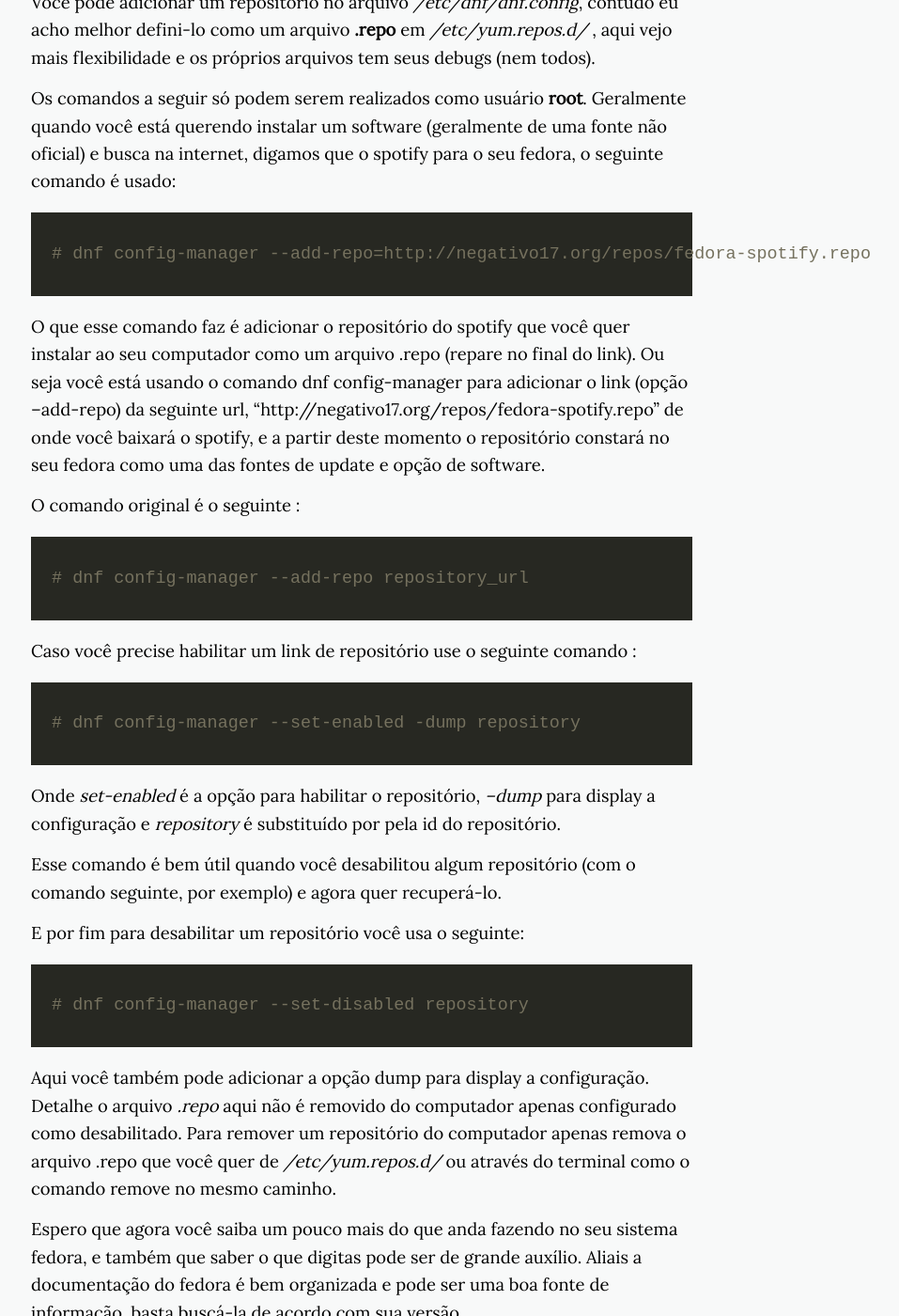
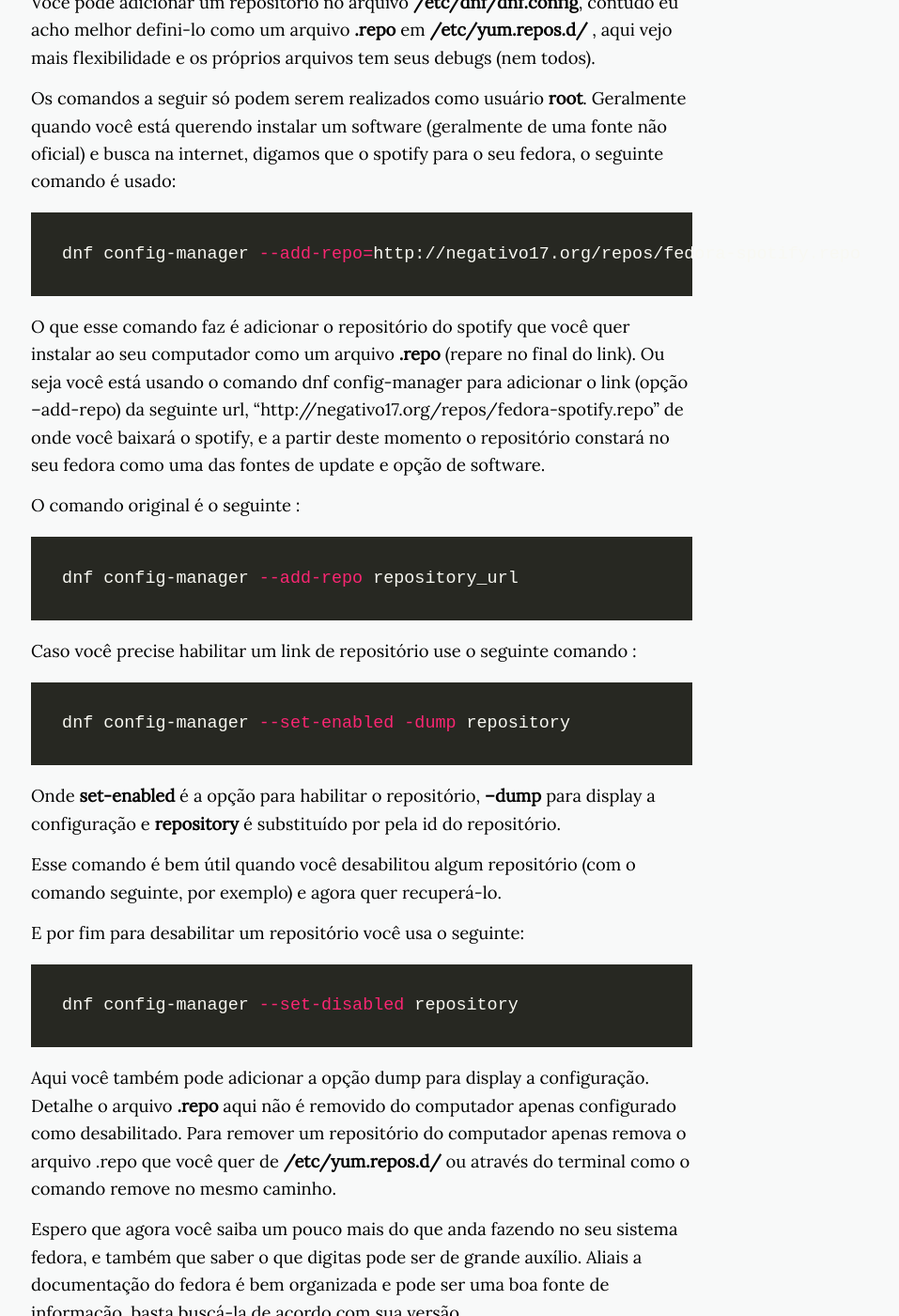
Before and after one commit to Nabucodono5or/Nabucodono5or.github.io, a Jekyll site: the page built from _posts/2018-01-13-comandos-repositorio.markdown, in a window 1280 px wide and 1400 px high, scrolled down 1423 px. Shown: the whole window at 94% size, without its empty margins (255-1212 px from the left). Built offline with Jekyll 4.4.1, drawn with Linux system fonts in a browser that asks for light colours; nearby versions of some CDN libraries.

Commit message:
correcao codigo comando habilitar repositorio

```diff
--- a/_posts/2018-01-13-comandos-repositorio.markdown
+++ b/_posts/2018-01-13-comandos-repositorio.markdown
@@ -15,24 +15,24 @@ Um dos comandos que eu mais colava e copiava era os comandos relacionados a habi
 <br />
 A seguir explicarei como adicionar, habilitar e desativar repositórios. Usaremos o comando dnf config-manager para nossa proposta.
 
-Você pode adicionar um repositório no arquivo _/etc/dnf/dnf.config_, contudo eu acho melhor defini-lo como um arquivo **.repo** em _/etc/yum.repos.d/_ , aqui vejo mais flexibilidade e os próprios arquivos tem seus debugs (nem todos).
+Você pode adicionar um repositório no arquivo **/etc/dnf/dnf.config**, contudo eu acho melhor defini-lo como um arquivo **.repo** em **/etc/yum.repos.d/** , aqui vejo mais flexibilidade e os próprios arquivos tem seus debugs (nem todos).
 
 Os comandos a seguir só podem serem realizados como usuário **root**.
 Geralmente quando você está querendo instalar um software (geralmente de uma fonte não oficial) e busca na internet, digamos que o spotify para o seu fedora, o seguinte comando é usado:
 
 ~~~ shell
 
-  # dnf config-manager --add-repo=http://negativo17.org/repos/fedora-spotify.repo
+   dnf config-manager --add-repo=http://negativo17.org/repos/fedora-spotify.repo
 
 ~~~
 
-O que esse  comando faz é adicionar o repositório do spotify que você quer instalar ao seu computador como um arquivo .repo (repare no final do link). Ou seja você está usando o comando dnf config-manager para adicionar o link (opção --add-repo) da seguinte url, "http://negativo17.org/repos/fedora-spotify.repo" de onde você baixará o spotify, e a partir deste momento o repositório constará no seu fedora como uma das fontes de update e opção de software.
+O que esse  comando faz é adicionar o repositório do spotify que você quer instalar ao seu computador como um arquivo **.repo** (repare no final do link). Ou seja você está usando o comando dnf config-manager para adicionar o link (opção --add-repo) da seguinte url, "http://negativo17.org/repos/fedora-spotify.repo" de onde você baixará o spotify, e a partir deste momento o repositório constará no seu fedora como uma das fontes de update e opção de software.
 
 O comando original é o seguinte :
 
 ~~~ shell
 
-  # dnf config-manager --add-repo repository_url
+   dnf config-manager --add-repo repository_url
 
 ~~~
 
@@ -40,11 +40,11 @@ Caso você precise habilitar um link de repositório use o seguinte comando :
 
 ~~~ shell
 
-  # dnf config-manager --set-enabled -dump repository
+   dnf config-manager --set-enabled -dump repository
 
 ~~~
 
-Onde _set-enabled_ é a opção para habilitar o repositório,  _–dump_ para display a configuração e _repository_ é substituído por pela id do repositório.
+Onde **set-enabled** é a opção para habilitar o repositório,  **–dump** para display a configuração e **repository** é substituído por pela id do repositório.
 
 Esse comando  é bem útil quando você desabilitou algum repositório (com o comando seguinte, por exemplo)  e agora quer recuperá-lo.
 
@@ -52,10 +52,10 @@ E por fim para desabilitar um repositório você usa o seguinte:
 
 ~~~ shell
 
-  # dnf config-manager --set-disabled repository
+   dnf config-manager --set-disabled repository
 
 ~~~
 
-Aqui você também pode adicionar a opção dump para display a configuração. Detalhe o arquivo _.repo_ aqui não é removido do computador apenas configurado como desabilitado. Para remover um repositório do computador apenas remova o arquivo .repo que você quer de _/etc/yum.repos.d/_ ou através do terminal como o comando remove no mesmo caminho.
+Aqui você também pode adicionar a opção dump para display a configuração. Detalhe o arquivo **.repo** aqui não é removido do computador apenas configurado como desabilitado. Para remover um repositório do computador apenas remova o arquivo .repo que você quer de **/etc/yum.repos.d/** ou através do terminal como o comando remove no mesmo caminho.
 
 Espero que agora você saiba um pouco mais do que anda fazendo no seu sistema fedora, e também que saber o que digitas pode ser de grande auxílio. Aliais a documentação do fedora é bem organizada e pode ser uma boa fonte de informação, basta buscá-la de acordo com sua versão.
```
